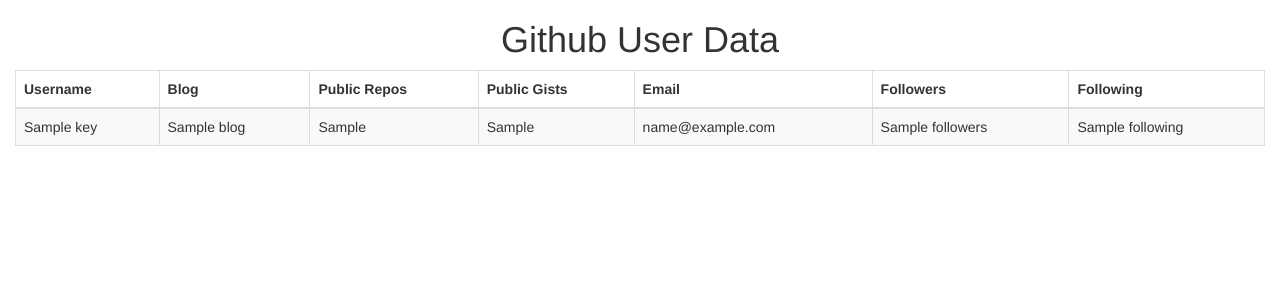
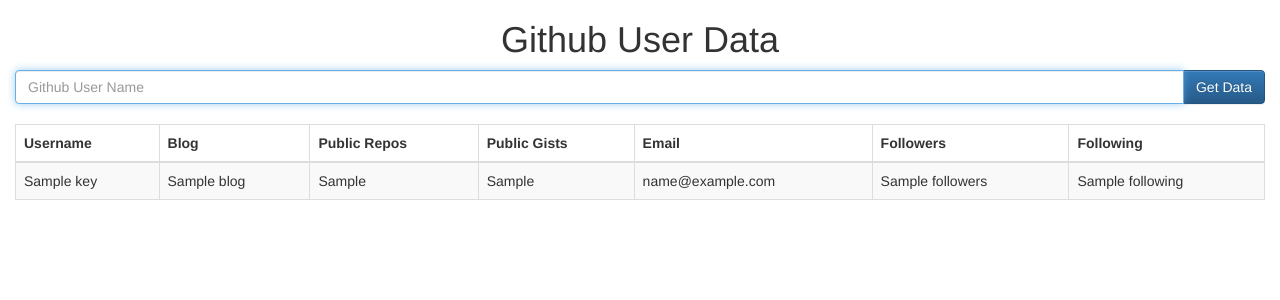
Before and after one commit to jaksa-b/gitHubSearch, a Django app: template app/templates/app/profile.html in a window 1280 px wide. Shown: the top 300 px of the page. Run offline with Django 3.2, Linux system fonts and the light colour scheme; the template is opened without the code that fills it: most values are stand-ins (such as "Sample title", 1, 10 or a date in 2020); some libraries are stand-ins or nearby versions.

Commit message:
added profile search form

```diff
--- a/app/templates/app/profile.html
+++ b/app/templates/app/profile.html
@@ -10,6 +10,18 @@
 </head>
 <body>
     <h1 class="text-center"> Github User Data </h1>
+    <div class="col-lg-12">
+        <form id="login_form" method="post" action="/app/profile/">
+            {% csrf_token %}
+            <div class="input-group">
+                <input type="text" name="user" class="form-control" placeholder="Github User Name" value="" required autofocus>
+                <span class="input-group-btn">
+                    <button class="btn btn-primary" type="submit">Get Data</button>
+                </span>
+            </div>
+          <br>
+        </form>
+    </div>
     <div class="col-lg-12">
         <div class="table-responsive">
             <table class="table table-bordered table-hover table-striped tablesorter">
```
